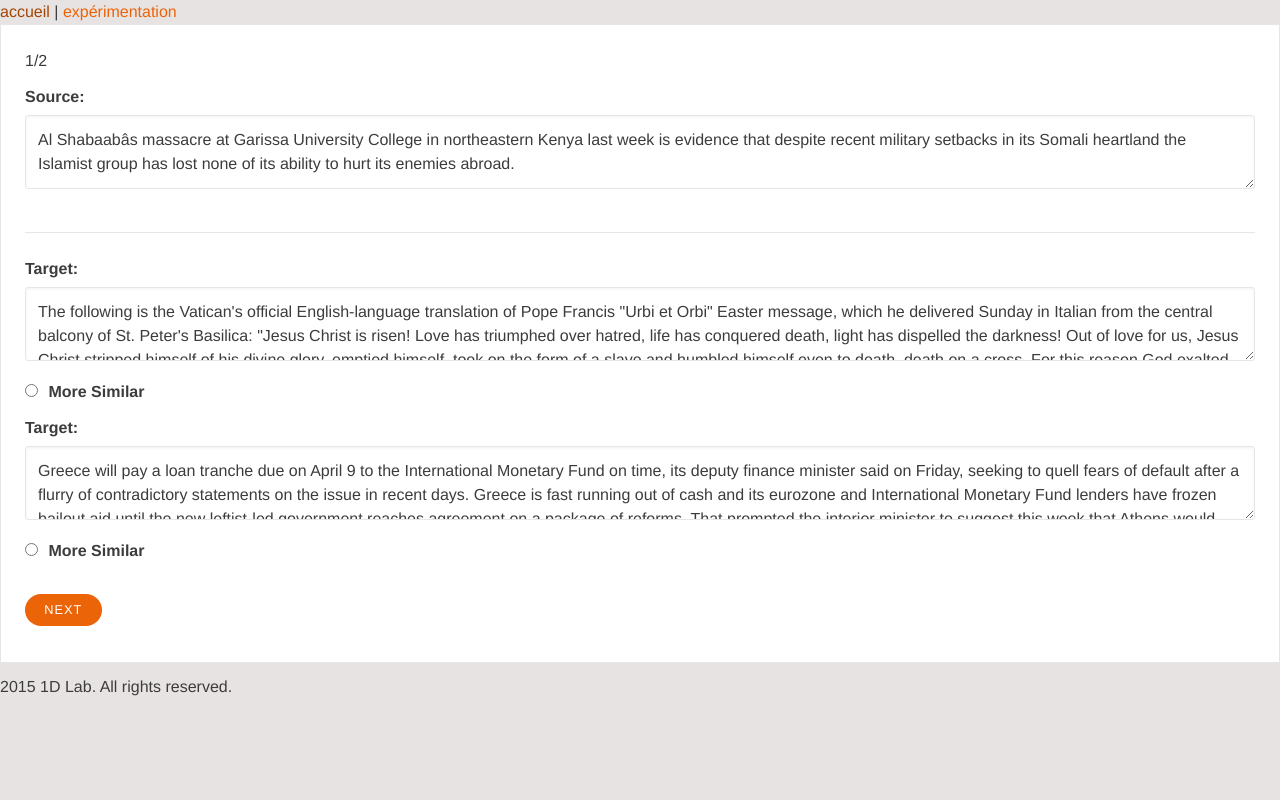
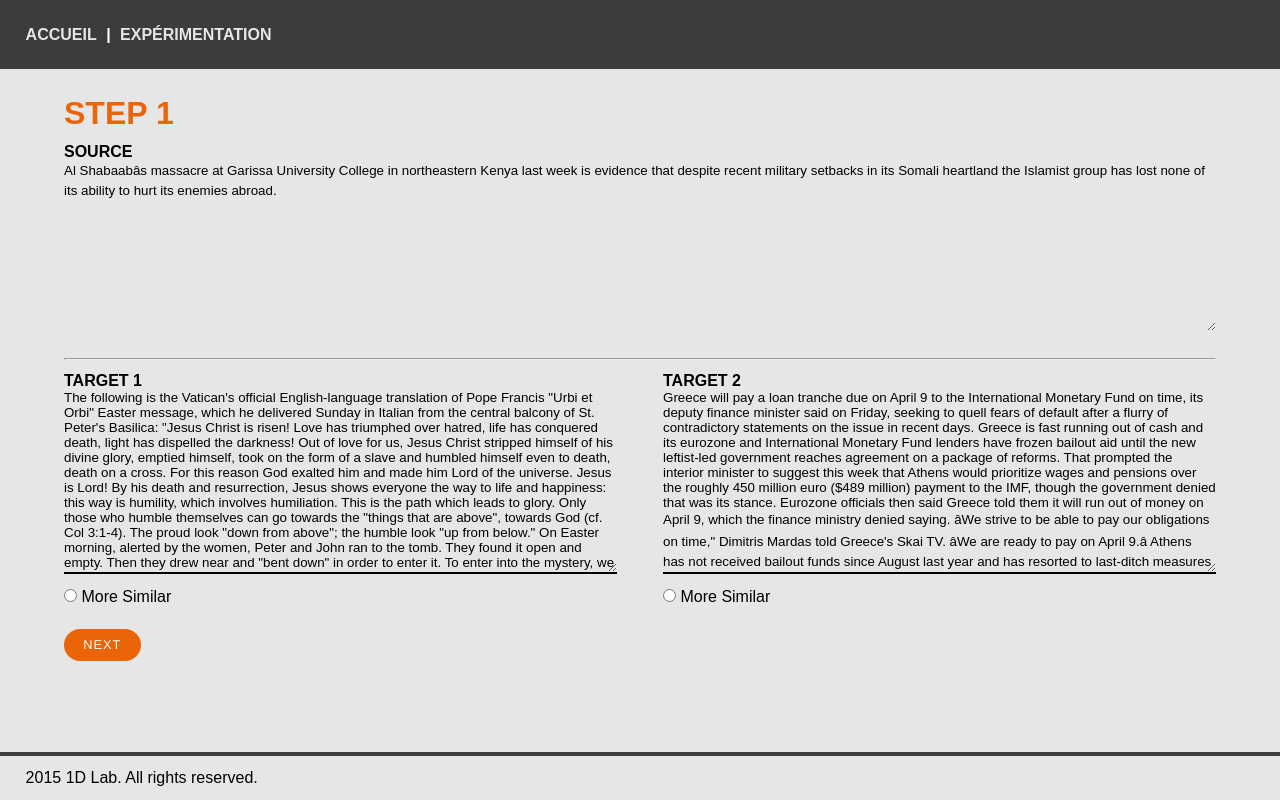
Before and after one commit to rypier/newsxp-, a PHP site: page /expe.php in a window 1280 px wide. Run offline with PHP 8.4, Linux system fonts and the light colour scheme; data comes from the database, SQL or seed files in the repository.

Commit message:
make it better

```diff
--- a/style.css
+++ b/style.css
@@ -1,5 +1,21 @@
+
+*{
+    padding: 0;
+    margin: 0 auto;
+    font-family: 'Source Sans Pro', sans-serif;;
+}
+
+body{
+    background-color: #e6e6e6;
+    width: 100%;
+    height: 100%;
+}
 nav {
     overflow : hidden;
+    background-color: #3c3c3c;
+    padding: 2%;
+    text-transform: uppercase;
+    font-weight: bold;
 }
 
 nav ul {
@@ -15,7 +31,110 @@ nav ul li {
 nav > ul > li > a {
     display: block;
     text-decoration: none;
+    color:#e6e6e6 ;
+    font-weight: bold;
 }
+nav ul li:nth-child(2) {
+    color: white;
+    padding: 0 5px;
+}
+nav > ul > li > a:hover {
+    color: #ec6408;
+}
+
+section{
+    margin:2% 5%;
+}
+
+footer{
+    border-top: 4px solid #3c3c3c;
+    padding: 1% 2%;
+    position: fixed;
+    bottom: 0;
+    width:100%;
+    background-color: #e6e6e6;
+}
+footer p{
+    font-weight: lighter;
+    font-size: 1em;
+}
+
+fieldset{
+    border:none;
+}
+fieldset p span{
+    text-transform: uppercase;
+    font-weight: bold;
+}
+section fieldset p:first-child{
+    color: #ec6408;
+    font-size: 2em;
+    font-weight: bold;
+    text-transform: uppercase;
+    margin-bottom: 1%;
+}
+
+form textarea{
+    width: 100%;
+    height: 170px;
+    border: none;
+    background-color: #e6e6e6;
+
+}
+
+.light{
+    text-transform: uppercase;
+    font-weight: bold;
+}
+
+.separate{
+    width: 48%;
+    float: left;
+}
+
+.separate textarea{
+     border-bottom: 2px solid black;
+      padding-bottom: 12px;
+}
+
+
+fieldset form p{
+    margin-bottom: 2%;
+}
+hr{margin-bottom: 1%;}
+
+.margin{
+    margin-left: 4%;
+}
+
+form p:last-child{
+    clear: left;
+}
+.button{    background-color: #ec6408;
+    border: none;
+    border-radius: 1000px;
+    color: #fff;
+    cursor: pointer;
+    display: inline-block;
+    font-family: "source-sans-pro", "Helvetica Neue", Helvetica, Roboto, Arial, sans-serif;
+    font-size: 0.8em;
+    font-weight: 400;
+    letter-spacing: 1px;
+    line-height: 1;
+    padding: 0.75em 1.5em;
+    text-decoration: none;
+    text-transform: uppercase;
+    user-select: none;
+    vertical-align: middle;
+    white-space: nowrap;
+    margin-right: 0.5em;}
+
+
+.radio_1, .radio_2{
+    margin-top: 2%;
+
+}
+
 
 .psource {
     margin-left: auto;
--- a/vue/experimentation.php
+++ b/vue/experimentation.php
@@ -1,7 +1,7 @@
 <!DOCTYPE html>
 <html lang = "en">
 <head>
-    <link rel="stylesheet" media="screen" href="application-987d06d8b8864f5dc5d9324059ae2d3345edc55b159d1069ad80e016fbdbba64.css" />
+    <!--link rel="stylesheet" media="screen" href="application-987d06d8b8864f5dc5d9324059ae2d3345edc55b159d1069ad80e016fbdbba64.css" /-->
     <link rel="stylesheet" media="screen" href="style.css" />
     <script src="jquery.elastic.source.js" type="text/javascript"></script>
     <script src="jquery-2.1.4.min.js" type="text/javascript"></script>
@@ -44,9 +44,9 @@
     ?>
     <fieldset>
     <form method="post" id="Form1" action="expe_2.php">
-        <p>1/2</p>
+        <p>STEP 1</p>
         <p class="psource">
-        <label for="text_area">Source:</label>
+        <label class="light" for="text_area">Source</label>
         <?php
             foreach($source_txts as $source_txt)
             {
@@ -59,8 +59,8 @@
       </p>
       <hr>
 
-      <p>
-        <label for="text_area">Target:</label>
+      <p class="separate">
+        <label class="light" for="text_area">Target 1</label>
 
         <textarea readonly id="text_area_1" class="expand"><?php echo $txt_1['texte']; ?></textarea>
         <input type="hidden" name="text_target_1_id" value="<?php echo $id_1; ?>">
@@ -70,8 +70,8 @@
         </label>
       </p>
 
-      <p>
-        <label for="text_area">Target:</label>
+      <p class="separate margin">
+        <label class="light" for="text_area">Target 2</label>
         <textarea readonly id="text_area_2" class="expand"><?php echo $txt_2['texte']; ?></textarea>
         <input type="hidden" name="text_target_2_id" value="<?php echo $id_2; ?>">
         <input type="hidden" name="text_target_2_classe" value="<?php echo $classe_2; ?>">
```
Also changed, not shown: index.php (+6 -4 lines), vue/experimentation_2.php (+7 -7 lines), 1 other file.
